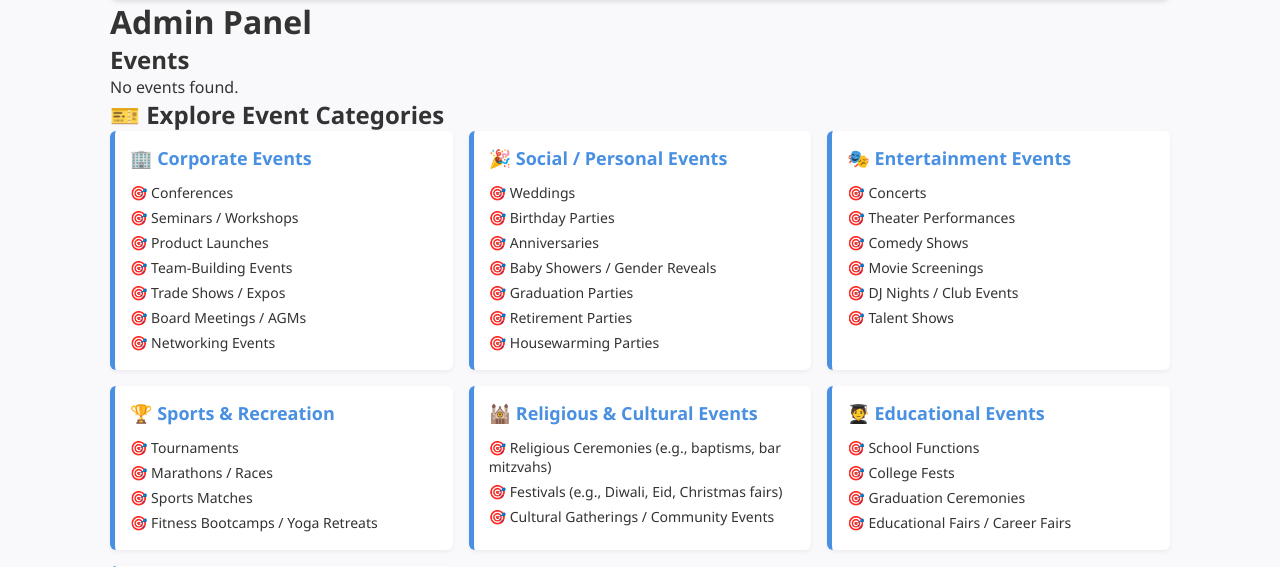
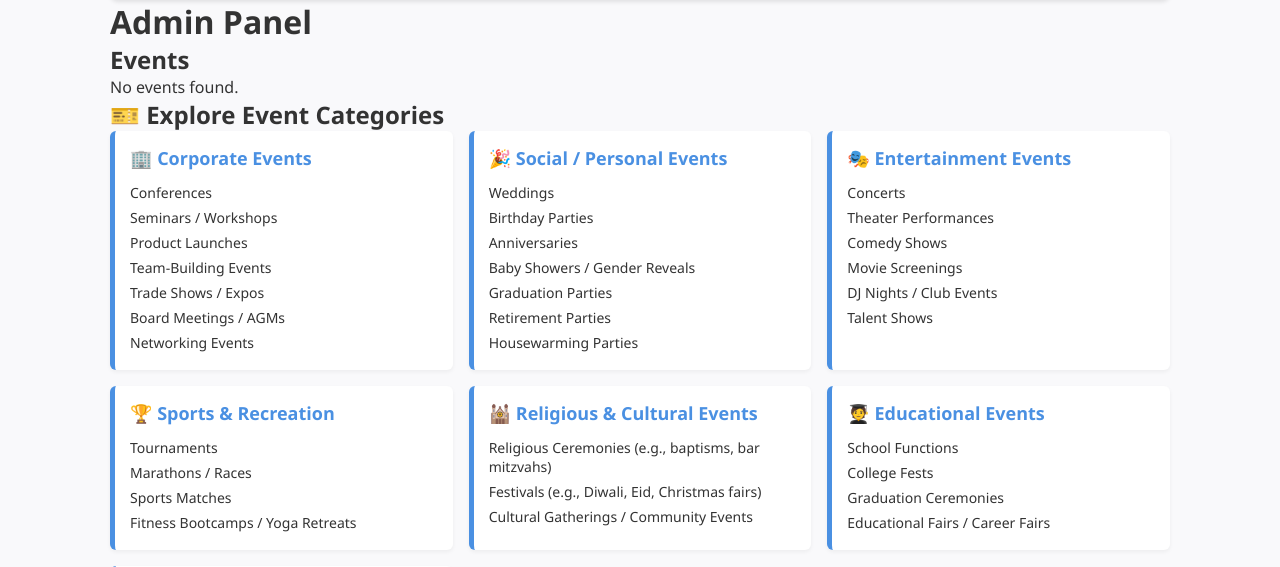
Before and after one commit to Diarseferi/Php-ds, a PHP site: page /admin.php in a window 1280 px wide. Shown: the part 66-633 px from the top of the page. Run offline with PHP 8.4, Linux system fonts and the light colour scheme; data comes from the database, SQL or seed files in the repository; data that the repository does not hold is empty.

Commit message:
ora e katert

```diff
--- a/ProjectPersonal/style.css
+++ b/ProjectPersonal/style.css
@@ -86,7 +86,7 @@ nav a:hover {
 }
 
 .category ul li::before {
-  content: "🎯 ";
+  content: " ";
 }
 
 .category ul li {
@@ -181,7 +181,7 @@ table {
 table th,
 table td {
   padding: 10px;
-  border: 1px solid #ddd;
+  border: 1px solid #007BFF;
 }
 
 table th {
```
